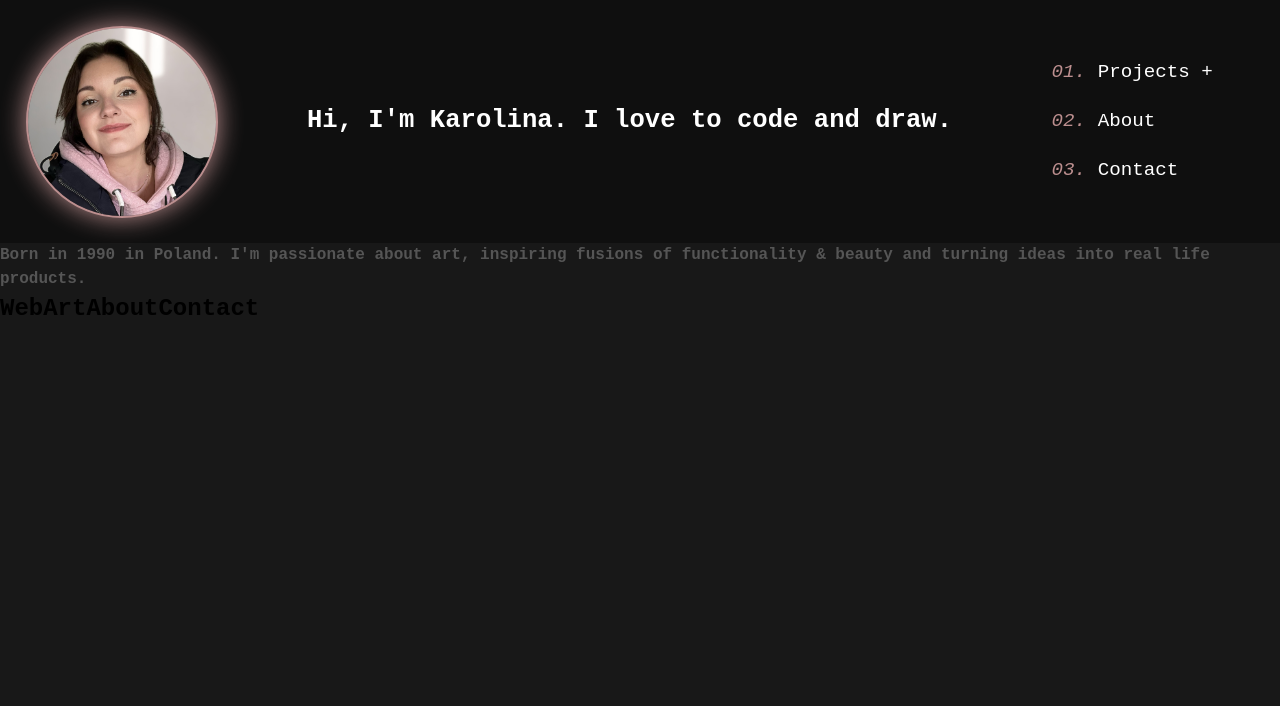
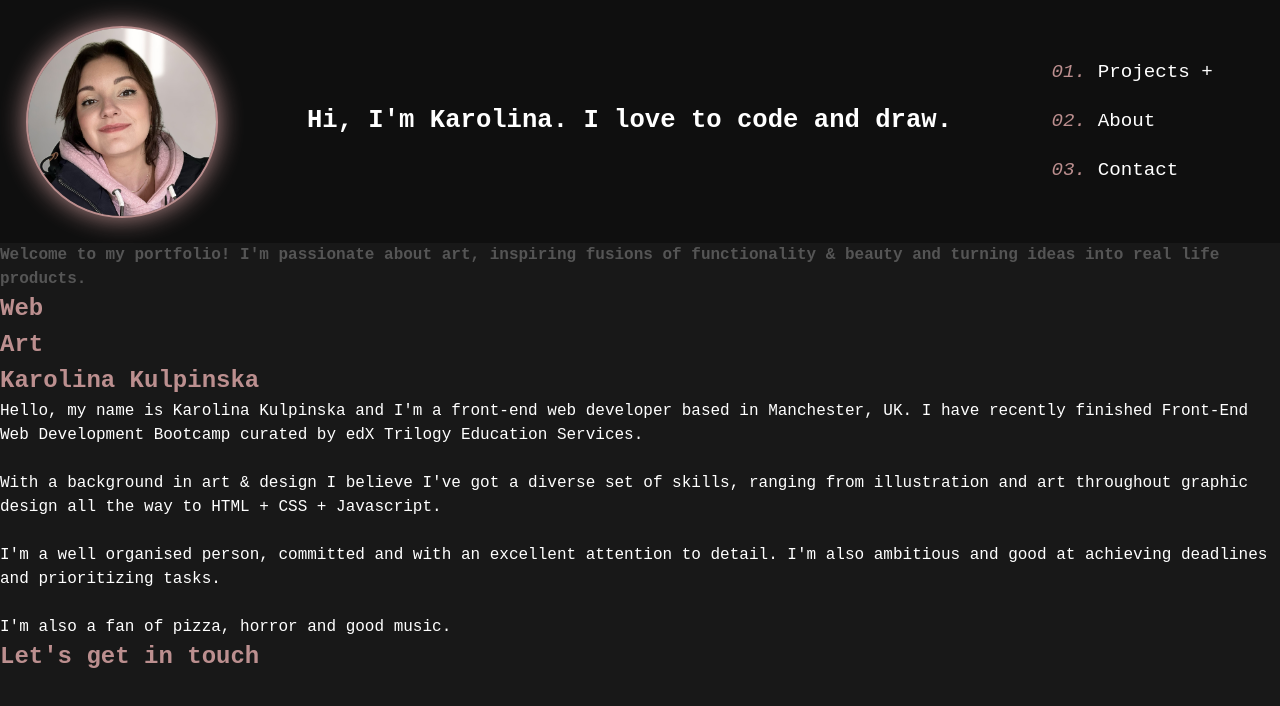
Before and after one commit to karolinakulpinska/my-portfolio-page, a plain HTML site: page index.html in a window 1280 px wide. Drawn offline with Linux system fonts and the light colour scheme.

Commit message:
added hero image, updated about me

```diff
--- a/assets/style/style.css
+++ b/assets/style/style.css
@@ -76,10 +76,6 @@ nav a:hover {
 
 /* Navbar ends here */
 
-main {
-  display: flex;
-}
-
 body {
   margin: 0;
   padding: 0;
@@ -90,9 +86,13 @@ body {
 
 h4 {
   color: rgb(85, 85, 85);
-  display: flex;
+}
+
+h2 {
+  color: rosybrown;
 }
 
 p {
   margin: 0;
+  color: #ffffff;
 }
--- a/index.html
+++ b/index.html
@@ -20,7 +20,7 @@
     <nav>
       <ul>
         <li>
-          <a href="#projects"><span class="numbers">01.&nbsp;</span>Projects&nbsp;+</a>
+          <a><span class="numbers">01.&nbsp;</span>Projects&nbsp;+</a>
           <!-- Drop down -->
           <ul>
             <li><a href="#web"><span class="numbers">A.&nbsp;</span>Web</a></li>
@@ -38,7 +38,7 @@
 
   </header>
 
-  <h4>Born in 1990 in Poland. I'm passionate about art, inspiring fusions of functionality & beauty and
+  <h4>Welcome to my portfolio! I'm passionate about art, inspiring fusions of functionality & beauty and
     turning ideas into real life products.
   </h4>
 
@@ -55,13 +55,26 @@
 
     <!-- About -->
     <section class="page-section" id="about">
-      <h2>About</h2>
-
+      <h2>Karolina Kulpinska</h2>
+      <p>Hello, my name is Karolina Kulpinska and I'm a front-end web developer based in Manchester, UK. I have recently
+        finished Front-End Web Development Bootcamp curated by edX Trilogy Education Services.
+        <br>
+        <br>
+        With a background in art & design I believe I've got a diverse set of skills, ranging from illustration and art
+        throughout graphic design all the way to HTML + CSS + Javascript.
+        <br>
+        <br>
+        I'm a well organised person, committed and with an excellent attention to detail. I'm also ambitious and good at
+        achieving deadlines and prioritizing tasks.
+        <br>
+        <br>
+        I'm also a fan of pizza, horror and good music.
+      </p>
     </section>
 
     <!-- Contact -->
     <section class="page-section" id="contact">
-      <h2>Contact</h2>
+      <h2>Let's get in touch</h2>
     </section>
 
   </main>
```
Also changed, not shown: assets/images/hero-image.jpg (added).
